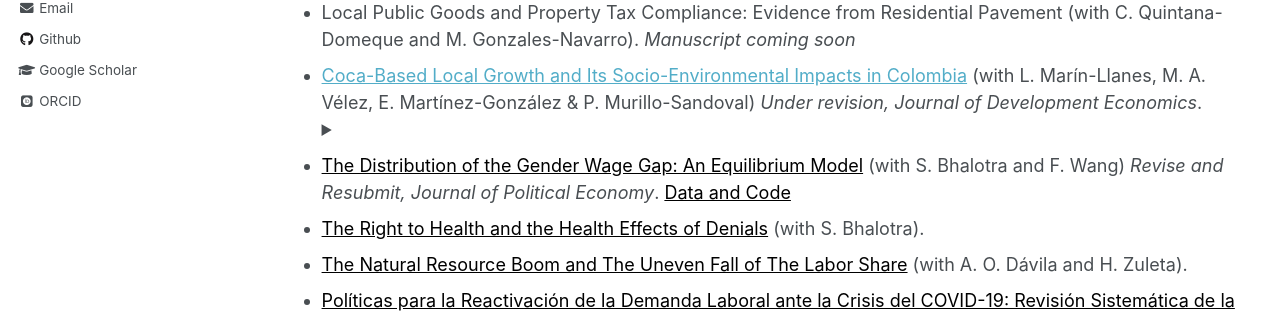
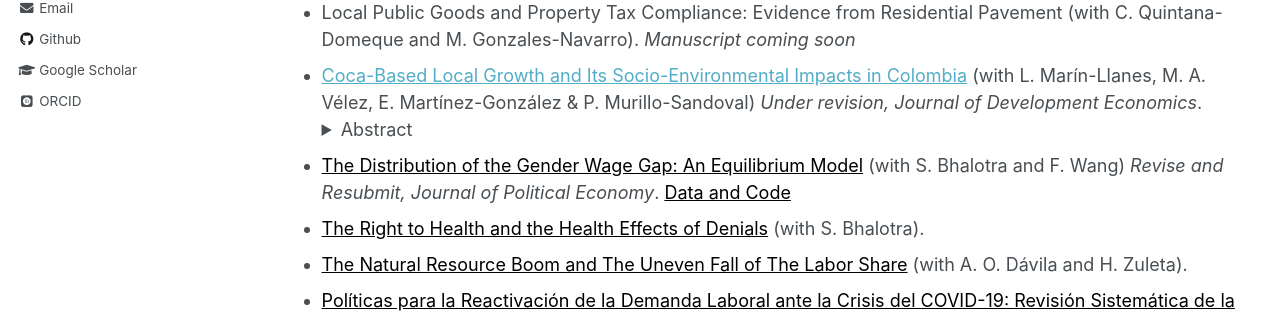
Before and after one commit to man-fern/man-fern.github.io, a Jekyll site: the page built from _pages/research.md, in a window 1280 px wide and 900 px high, scrolled down 896 px. Shown: the part 307-620 px from the top of the window. Built offline with Jekyll 4.4.1, drawn with Linux system fonts in a browser that asks for light colours; some web fonts are replaced.

Commit message:
Abstract

```diff
--- a/_pages/research.md
+++ b/_pages/research.md
@@ -34,9 +34,9 @@
 * Local Public Goods and Property Tax Compliance: Evidence from Residential Pavement (with C. Quintana-Domeque and M. Gonzales-Navarro). *Manuscript coming soon*
 * [Coca-Based Local Growth and Its Socio-Environmental Impacts in Colombia](/files/Marin-Fernandez-Velez-Martinez-Murillo-coca-based-local-growth-2025.pdf){: style="color:black; text-decoration: underline;} (with L. Marín-Llanes, M. A. Vélez, E. Martínez-González & P. Murillo-Sandoval) *Under revision, Journal of Development Economics*.
   <details>
-    <summary></summary>
+    <summary><span class="circle">Abstract</span></summary>
     <blockquote>
-      **Abstract:**: Illegal economies are commonly viewed as barriers to development and sources of violence. This study challenges that view by showing that illegal markets can generate broader economic and social benefits without necessarily increasing violence. We examine the economic and socio-environmental impacts of the 2010s coca cultivation surge in Colombia—the producer of two-thirds of the global coca and cocaine supply—using a difference-in-differences strategy that leverages a policy announcement that created incentives to expand coca cultivation in some municipalities, combined with nighttime lights as a proxy for economic activity. We find that the coca boom increased annual municipal GDP by 2.8\% to 10.5\%, with an estimated GDP multiplier of 1.45. Despite a 250\% rise in coca cultivation, we find no evidence of increased violence. Suggestive evidence indicates improvements in youth educational outcomes. However, the income shock did not lead to higher tax revenues or improvements in public goods provision. Moreover, the economic expansion raised deforestation rates by 77.5\%, underscoring the long-term environmental costs of the coca boom.
+      <p><strong>Abstract:</strong> Illegal economies are commonly viewed as barriers to development and sources of violence. This study challenges that view by showing that illegal markets can generate broader economic and social benefits without necessarily increasing violence. We examine the economic and socio-environmental impacts of the 2010s coca cultivation surge in Colombia—the producer of two-thirds of the global coca and cocaine supply—using a difference-in-differences strategy that leverages a policy announcement that created incentives to expand coca cultivation in some municipalities, combined with nighttime lights as a proxy for economic activity. We find that the coca boom increased annual municipal GDP by 2.8% to 10.5%, with an estimated GDP multiplier of 1.45. Despite a 250% rise in coca cultivation, we find no evidence of increased violence. Suggestive evidence indicates improvements in youth educational outcomes. However, the income shock did not lead to higher tax revenues or improvements in public goods provision. Moreover, the economic expansion raised deforestation rates by 77.5%, underscoring the long-term environmental costs of the coca boom.
     </blockquote>
   </details>
 
```
